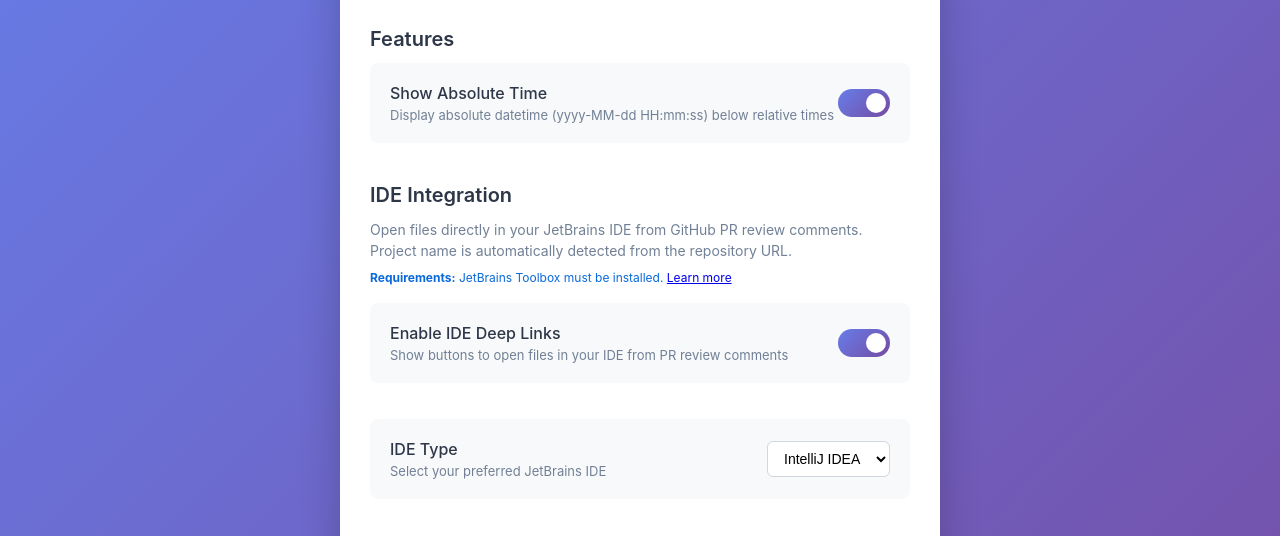
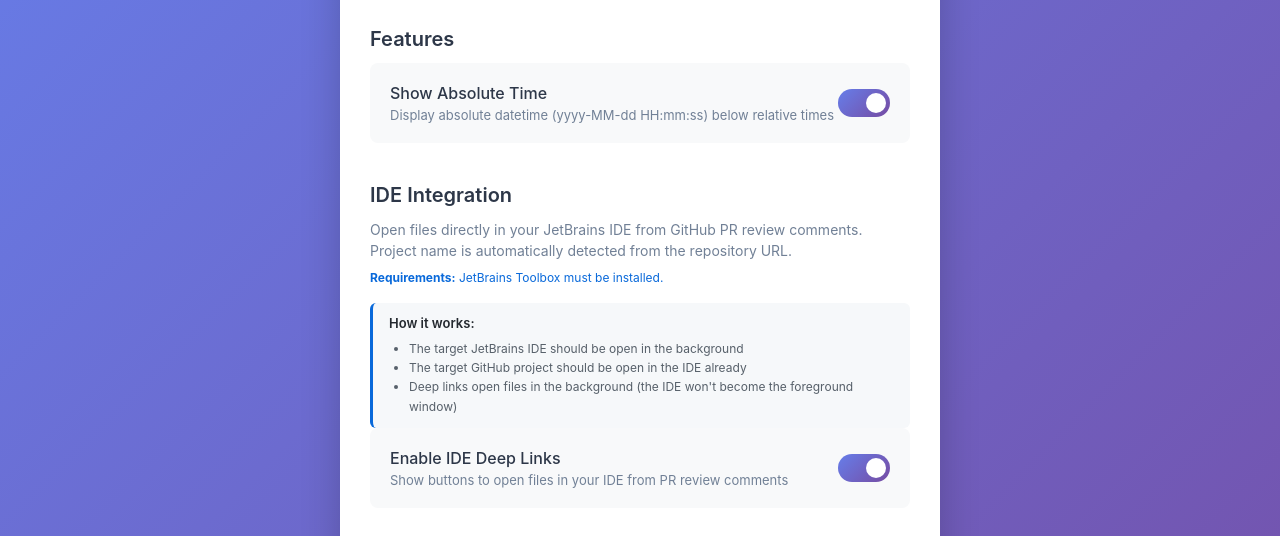
Before and after one commit to roeniss/github-hyper, a browser extension: page options.html in a window 1280 px wide. Shown: the part 242-778 px from the top of the page. Drawn offline with Linux system fonts and the light colour scheme.

Commit message:
Add deeplink doc in option page

```diff
--- a/options.html
+++ b/options.html
@@ -43,8 +43,15 @@
         <p class="section-description">Open files directly in your JetBrains IDE from GitHub PR review comments. Project name is automatically detected from the repository URL.</p>
         <p class="section-description" style="font-size: 12px; color: #0969da; margin-top: -8px;">
           <strong>Requirements:</strong> JetBrains Toolbox must be installed.
-          <a href="https://github.com/alanhe421/jetbrains-url-schemes" target="_blank" rel="noopener noreferrer">Learn more</a>
         </p>
+        <div style="background-color: #f6f8fa; border-left: 3px solid #0969da; padding: 12px 16px; margin-top: 12px; border-radius: 6px;">
+          <p style="margin: 0 0 8px 0; font-size: 13px; font-weight: 600; color: #24292f;">How it works:</p>
+          <ul style="margin: 0; padding-left: 20px; font-size: 12px; color: #57606a; line-height: 1.6;">
+            <li>The target JetBrains IDE should be open in the background</li>
+            <li>The target GitHub project should be open in the IDE already</li>
+            <li>Deep links open files in the background (the IDE won't become the foreground window)</li>
+          </ul>
+        </div>
 
         <div class="option-group" role="region" aria-label="IDE settings">
           <div class="option-item">
```
